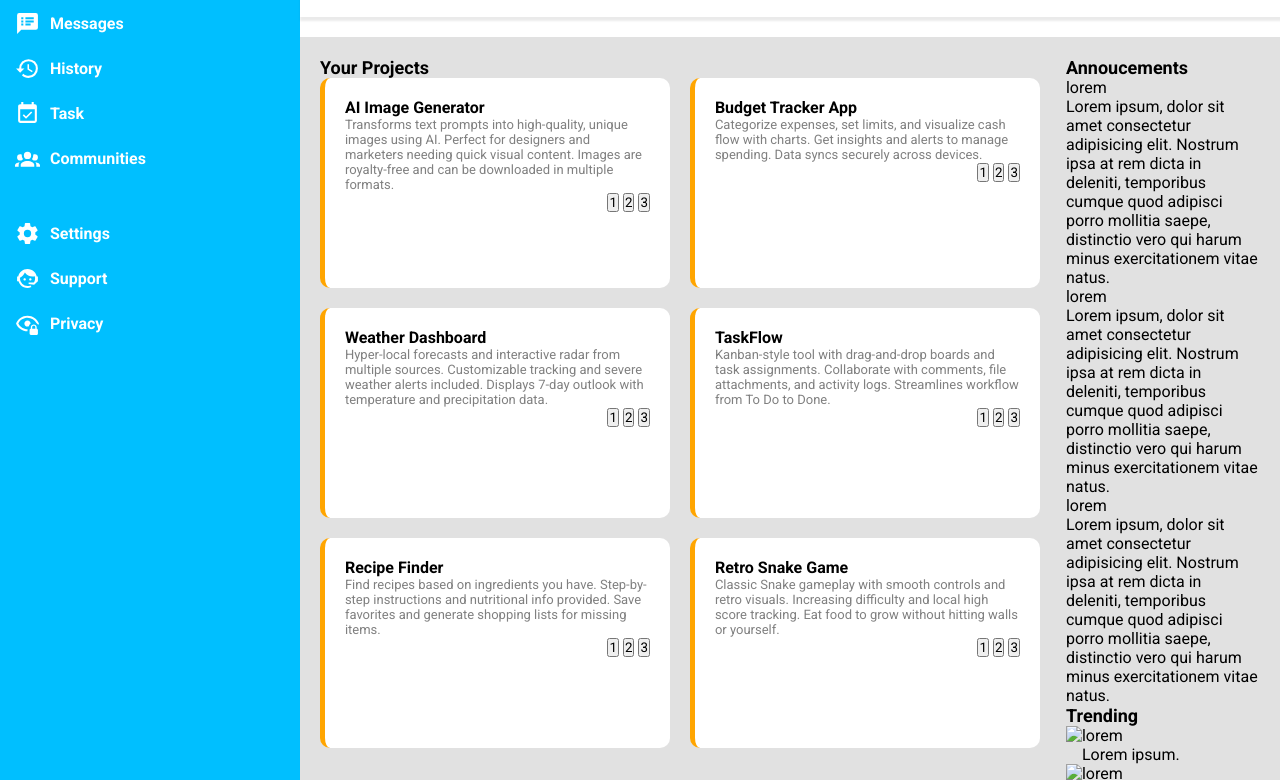
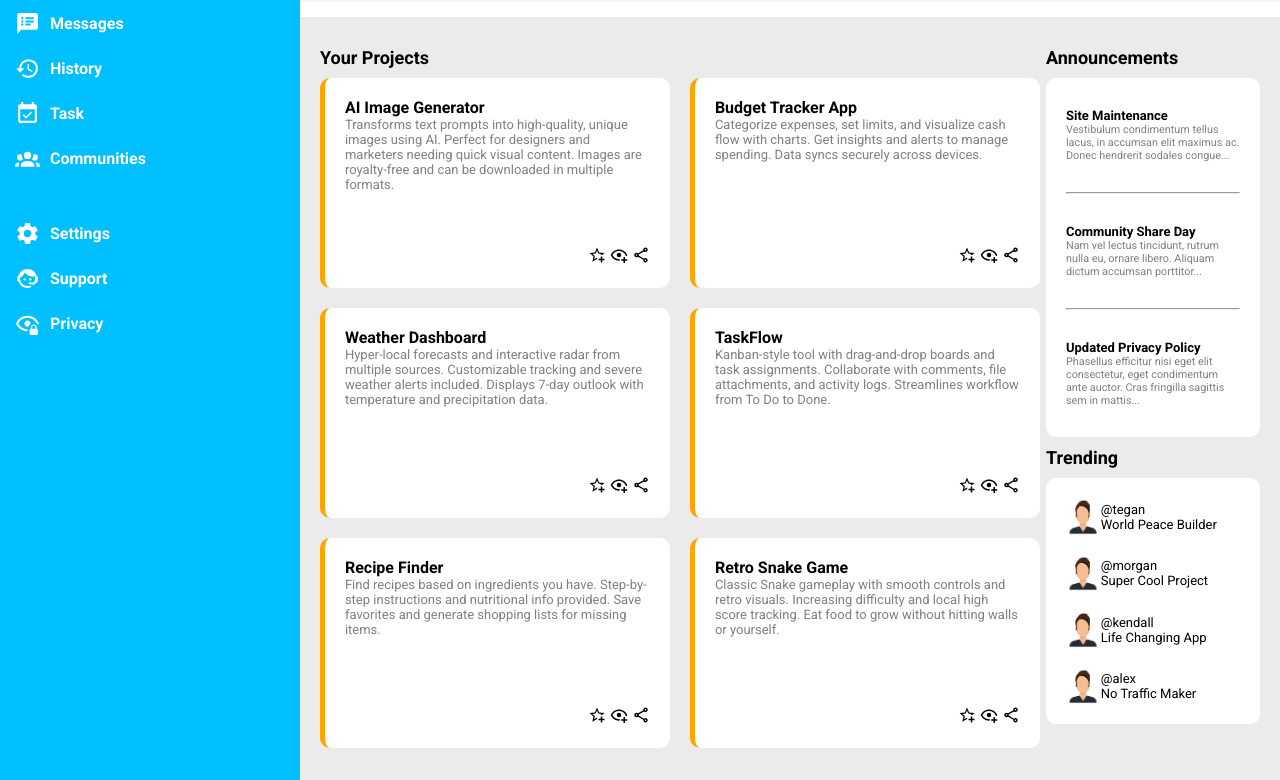
Before and after one commit to apaleblueman/adminDashboard, a plain HTML site: page index.html in a window 1280 px wide. Shown: the part 194-974 px from the top of the page. Drawn offline with Linux system fonts and the light colour scheme.

Commit message:
ADD:final styling for buttons, announcments and trending list along with images

```diff
--- a/index.html
+++ b/index.html
@@ -67,74 +67,76 @@
                     <p class="project-title">AI Image Generator</p>
                     <p class="project-description">Transforms text prompts into high-quality, unique images using AI. Perfect for designers and marketers needing quick visual content. Images are royalty-free and can be downloaded in multiple formats.</p>
                     <div class="buttons">
-                        <button>1</button>
-                        <button>2</button>
-                        <button>3</button>
+                        <a href="#"><img class="project-button" src="./assets/star-plus-outline.svg" alt="star"></a>
+                        <a href="#"><img class="project-button" src="./assets/eye-plus-outline.svg" alt="watch"></a>
+                        <a href="#"><img class="project-button" src="./assets/share-variant-outline.svg" alt="share"></a>
                     </div>
                 </div>
                 <div class="grid-item-card">
                     <p class="project-title">Budget Tracker App</p>
                     <p class="project-description">Categorize expenses, set limits, and visualize cash flow with charts. Get insights and alerts to manage spending. Data syncs securely across devices.</p>
                     <div class="buttons">
-                        <button>1</button>
-                        <button>2</button>
-                        <button>3</button>
+                        <a href="#"><img class="project-button" src="./assets/star-plus-outline.svg" alt="star"></a>
+                        <a href="#"><img class="project-button" src="./assets/eye-plus-outline.svg" alt="watch"></a>
+                        <a href="#"><img class="project-button" src="./assets/share-variant-outline.svg" alt="share"></a>
                     </div>
                 </div>
                 <div class="grid-item-card">
                     <p class="project-title">Weather Dashboard</p>
                     <p class="project-description">Hyper-local forecasts and interactive radar from multiple sources. Customizable tracking and severe weather alerts included. Displays 7-day outlook with temperature and precipitation data.</p>
                     <div class="buttons">
-                        <button>1</button>
-                        <button>2</button>
-                        <button>3</button>
+                        <a href="#"><img class="project-button" src="./assets/star-plus-outline.svg" alt="star"></a>
+                        <a href="#"><img class="project-button" src="./assets/eye-plus-outline.svg" alt="watch"></a>
+                        <a href="#"><img class="project-button" src="./assets/share-variant-outline.svg" alt="share"></a>
                     </div>
                 </div>
                 <div class="grid-item-card">
                     <p class="project-title">TaskFlow</p>
                     <p class="project-description">Kanban-style tool with drag-and-drop boards and task assignments. Collaborate with comments, file attachments, and activity logs. Streamlines workflow from To Do to Done.</p>
                     <div class="buttons">
-                        <button>1</button>
-                        <button>2</button>
-                        <button>3</button>
+                        <a href="#"><img class="project-button" src="./assets/star-plus-outline.svg" alt="star"></a>
+                        <a href="#"><img class="project-button" src="./assets/eye-plus-outline.svg" alt="watch"></a>
+                        <a href="#"><img class="project-button" src="./assets/share-variant-outline.svg" alt="share"></a>
                     </div>
                 </div>
                 <div class="grid-item-card">
                     <p class="project-title">Recipe Finder</p>
                     <p class="project-description">Find recipes based on ingredients you have. Step-by-step instructions and nutritional info provided. Save favorites and generate shopping lists for missing items.</p>
                     <div class="buttons">
-                        <button>1</button>
-                        <button>2</button>
-                        <button>3</button>
+                        <a href="#"><img class="project-button" src="./assets/star-plus-outline.svg" alt="star"></a>
+                        <a href="#"><img class="project-button" src="./assets/eye-plus-outline.svg" alt="watch"></a>
+                        <a href="#"><img class="project-button" src="./assets/share-variant-outline.svg" alt="share"></a>
                     </div>
                 </div>
                 <div class="grid-item-card">
                     <p class="project-title">Retro Snake Game</p>
                     <p class="project-description">Classic Snake gameplay with smooth controls and retro visuals. Increasing difficulty and local high score tracking. Eat food to grow without hitting walls or yourself.</p>
                     <div class="buttons">
-                        <button>1</button>
-                        <button>2</button>
-                        <button>3</button>
+                        <a href="#"><img class="project-button" src="./assets/star-plus-outline.svg" alt="star"></a>
+                        <a href="#"><img class="project-button" src="./assets/eye-plus-outline.svg" alt="watch"></a>
+                        <a href="#"><img class="project-button" src="./assets/share-variant-outline.svg" alt="share"></a>
                     </div>
                 </div>
             </div>
         </div>
         <div class="content-right">
-            <div class="heading-container-topright">
-                <p>Annoucements</p>
+        <div class="heading-container-topright">
+                <p>Announcements</p>
             </div>
             <div class="annoucements-list">
                 <div class="annoucements-list-item">
-                    <p class="annoucements-heading">lorem</p>
-                    <p class="annoucements-description">Lorem ipsum, dolor sit amet consectetur adipisicing elit. Nostrum ipsa at rem dicta in deleniti, temporibus cumque quod adipisci porro mollitia saepe, distinctio vero qui harum minus exercitationem vitae natus.</p>
+                    <p class="annoucements-heading">Site Maintenance</p>
+                    <p class="annoucements-description">Vestibulum condimentum tellus lacus, in accumsan elit maximus ac. Donec hendrerit sodales congue...</p>
                 </div>
+                <hr>
                 <div class="annoucements-list-item">
-                    <p class="annoucements-heading">lorem</p>
-                    <p class="annoucements-description">Lorem ipsum, dolor sit amet consectetur adipisicing elit. Nostrum ipsa at rem dicta in deleniti, temporibus cumque quod adipisci porro mollitia saepe, distinctio vero qui harum minus exercitationem vitae natus.</p>
+                    <p class="annoucements-heading">Community Share Day</p>
+                    <p class="annoucements-description">Nam vel lectus tincidunt, rutrum nulla eu, ornare libero. Aliquam dictum accumsan porttitor...</p>
                 </div>
+                <hr>
                 <div class="annoucements-list-item">
-                    <p class="annoucements-heading">lorem</p>
-                    <p class="annoucements-description">Lorem ipsum, dolor sit amet consectetur adipisicing elit. Nostrum ipsa at rem dicta in deleniti, temporibus cumque quod adipisci porro mollitia saepe, distinctio vero qui harum minus exercitationem vitae natus.</p>
+                    <p class="annoucements-heading">Updated Privacy Policy</p>
+                    <p class="annoucements-description">Phasellus efficitur nisi eget elit consectetur, eget condimentum ante auctor. Cras fringilla sagittis sem in mattis...</p>
                 </div>
             </div>
 
@@ -143,31 +145,31 @@
             </div>
             <div class="Trending-list">
                 <div class="trending-list-item">
-                    <img src="#" class="trending-user-pic"/>
+                    <img src="./assets/man-woman-avatars/man1.jpg" class="trending-user-pic"/>
                     <div class="user-container">
-                    <p class="trending-user">lorem</p>
-                    <p class="trending-name">Lorem ipsum.</p>
+                    <p class="trending-user">@tegan</p>
+                    <p class="trending-name">World Peace Builder</p>
                     </div>
                 </div>
                 <div class="trending-list-item">
-                    <img src="#" class="trending-user-pic"/>
+                    <img src="./assets/man-woman-avatars/man1.jpg" class="trending-user-pic"/>
                     <div class="user-container">
-                    <p class="trending-user">lorem</p>
-                    <p class="trending-name">Lorem ipsum.</p>
+                    <p class="trending-user">@morgan</p>
+                    <p class="trending-name">Super Cool Project</p>
                     </div>
                 </div>
                 <div class="trending-list-item">
-                    <img src="#" class="trending-user-pic"/>
+                    <img src="./assets/man-woman-avatars/man1.jpg" class="trending-user-pic"/>
                     <div class="user-container">
-                    <p class="trending-user">lorem</p>
-                    <p class="trending-name">Lorem ipsum.</p>
+                    <p class="trending-user">@kendall</p>
+                    <p class="trending-name">Life Changing App</p>
                     </div>
                 </div>
                 <div class="trending-list-item">
-                    <img src="#" class="trending-user-pic"/>
+                    <img src="./assets/man-woman-avatars/man1.jpg" class="trending-user-pic"/>
                     <div class="user-container">
-                    <p class="trending-user">lorem</p>
-                    <p class="trending-name">Lorem ipsum.</p>
+                    <p class="trending-user">@alex</p>
+                    <p class="trending-name">No Traffic Maker</p>
                     </div>
                 </div>
             </div>
--- a/style.css
+++ b/style.css
@@ -163,8 +163,8 @@ body{
 .main-content{
     /* border: solid blue; */
     display: flex;
-    background-color: rgba(36, 36, 36, 0.139);
-    gap: 20px;
+    background-color: rgba(36, 36, 36, 0.09);
+
     padding-bottom:15%;
 
 }
@@ -200,13 +200,16 @@ body{
     color: grey;
 
 }
-.grid-item-card .buttons{
-    align-self: end;
-
+.buttons{
+    align-self: flex-end;
+    margin-top: auto
+}
+.buttons .project-button{
+    width: 18px;
+    height: auto;
 }
 .grid-container-left{
     display: grid;
-
     grid-template: 210px 210px 210px / 350px 350px;
     gap: 20px;
 
@@ -215,17 +218,42 @@ body{
 .heading-container-topleft, .heading-container-topright{
     font-size: large;
     font-weight: bold;
+    margin-bottom: 10px;
+    padding-top: 10px;
 }
 .annoucements-list, .Trending-list{
+
     display: flex;
     flex-direction: column;
-    /* border: solid  1px; */
+    background-color: white;
+    border-radius: 10px;
+    font-size: small;
+    padding:20px;
+    gap:20px;
 }
 .annoucements-list-item{
     display: flex;
     flex-direction: column;
-    /* border: solid  1px; */
+
+}
+.annoucements-list-item .annoucements-heading{
+        font-weight: bold;
+        padding-top: 10px;
+}
+.annoucements-list-item .annoucements-description{
+        padding-bottom: 10px;
+        color: gray;
+        font-size: smaller;
+}
+.trending-user-pic{
+    width: 20%;
+    border: 200px;
 }
 .trending-list-item{
     display: flex;
+    align-items: center
 }
+
+hr{
+    color: rgba(242, 242, 242, 0.86);
+}
```
Also changed, not shown: assets/man-woman-avatars/63418.jpg (added), assets/man-woman-avatars/License free.txt (added), assets/man-woman-avatars/License premium.txt (added), assets/man-woman-avatars/man1.jpg (added), assets/man-woman-avatars/man2.jpg (added), assets/man-woman-avatars/woman1.jpg (added), assets/man-woman-avatars/woman2.jpg (added), 1 other file.
